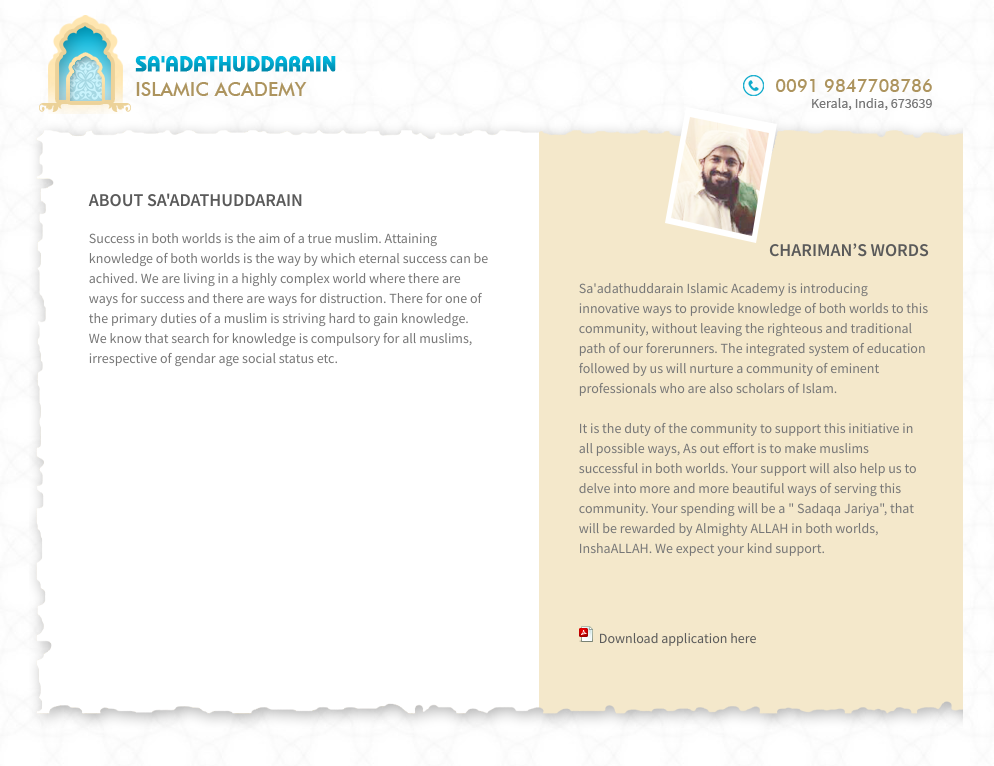
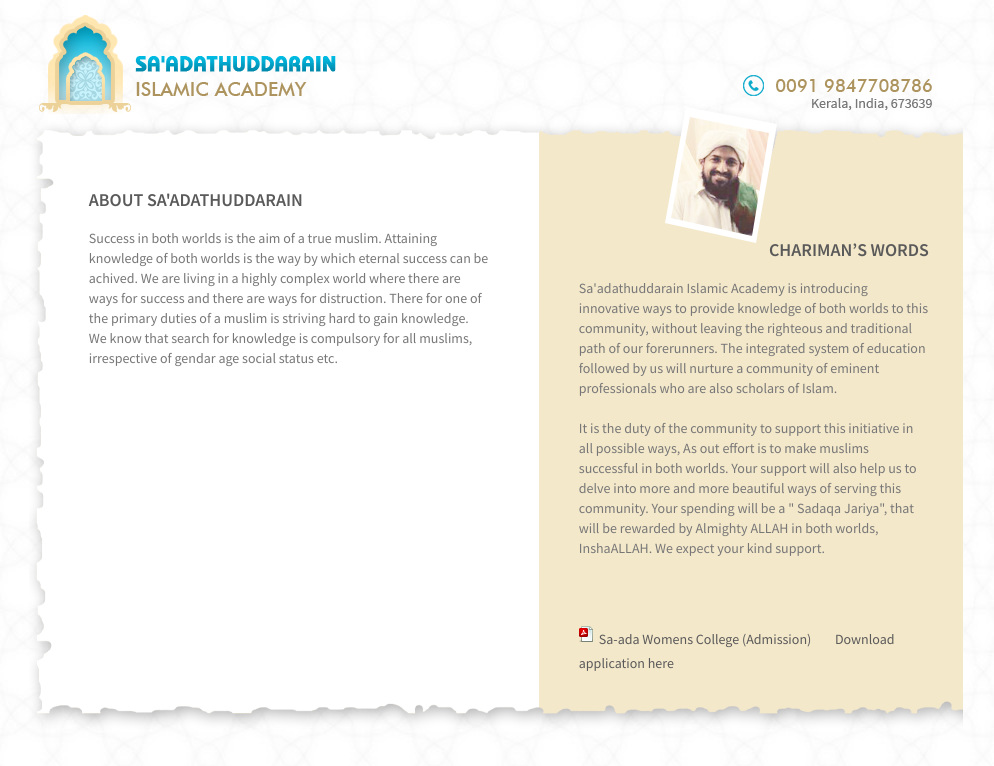
Before and after one commit to siacdv/siacdv.github.io, a plain HTML site: page index.html in a window 1280 px wide. Shown: the whole page, without its empty margins (144-1138 px from the left). Drawn offline with Linux system fonts and the light colour scheme.

Commit message:
womens college

```diff
--- a/index.html
+++ b/index.html
@@ -26,6 +26,7 @@
 
 <br /><br />
 <div class="application">
+<a href="images/wc.jpg">Sa-ada Womens College (Admission)</a>
 <a href="images/ApplicationFormDars.zip">Download application here</a>
 </div>
 
```
Also changed, not shown: images/wc.jpg (added).
